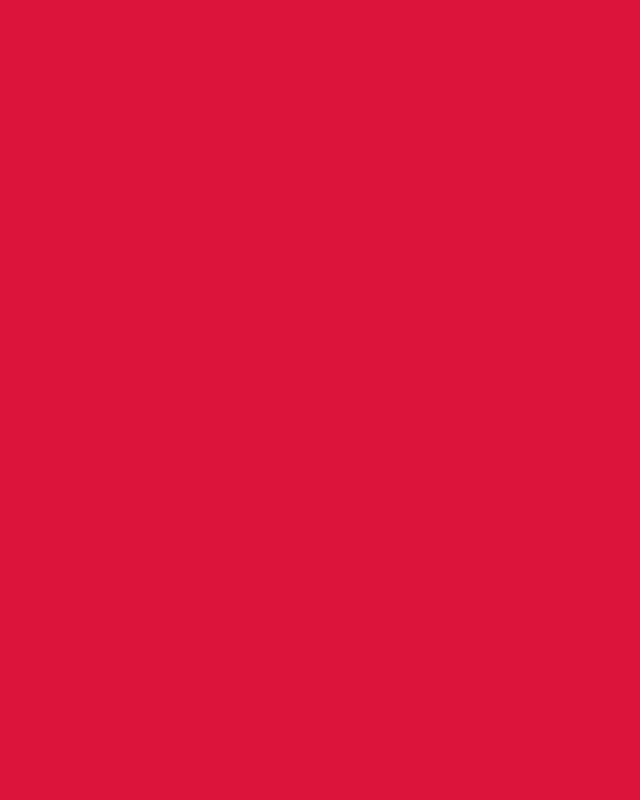
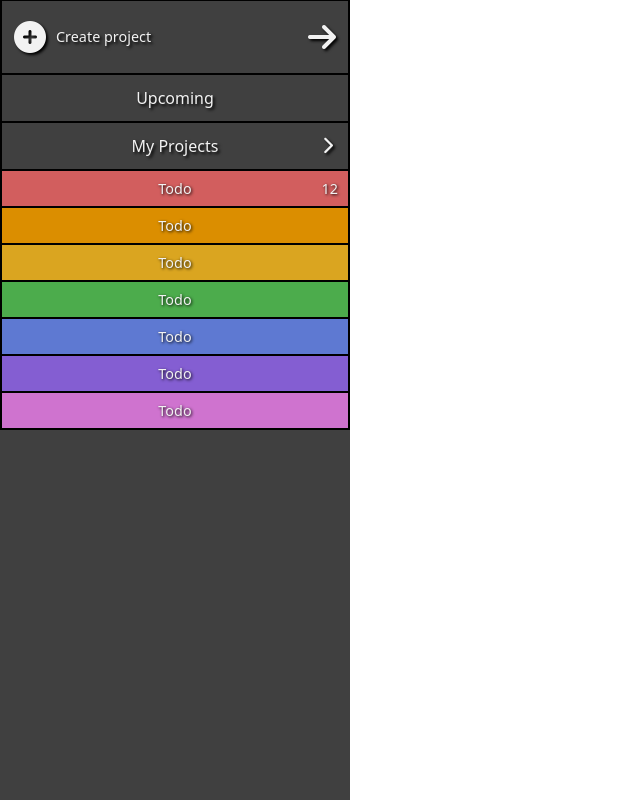
Before and after one commit to Fox-Jester/todo-project, a website built with webpack: page src/index.html in a window 1280 px wide. Shown: the whole page, without its empty margins (0-640 px from the left). Built offline with nearby package versions, Linux system fonts and the light colour scheme.

Commit message:
created control-panel css

```diff
--- a/src/index.html
+++ b/src/index.html
@@ -3,7 +3,45 @@
   <head>
     <meta charset="UTF-8" />
     <meta name="viewport" content="width=device-width, initial-scale=1.0" />
-    <title>Document</title>
+    <title>Todo App</title>
+    <script
+      src="https://kit.fontawesome.com/e186fe6458.js"
+      crossorigin="anonymous"
+    ></script>
   </head>
-  <body></body>
+  <body>
+    <div id="page">
+      <div id="control-panel">
+        <div class="tab header">
+          <div class="icon-group">
+            <i class="fa-solid fa-circle-plus icon"></i>
+            <p>Create project</p>
+          </div>
+
+          <i class="fa-solid fa-arrow-right icon"></i>
+        </div>
+        <div class="tab">Upcoming</div>
+
+        <div class="dropdown">
+          <div class="tab">
+            My Projects
+            <i class="fa-solid fa-chevron-right chevron"></i>
+          </div>
+
+          <div class="project-tab tab red">
+            Todo
+            <p>12</p>
+          </div>
+          <div class="project-tab tab orange">Todo</div>
+          <div class="project-tab tab yellow">Todo</div>
+          <div class="project-tab tab green">Todo</div>
+          <div class="project-tab tab blue">Todo</div>
+          <div class="project-tab tab purple">Todo</div>
+          <div class="project-tab tab pink">Todo</div>
+        </div>
+      </div>
+
+      <div id="content-container"></div>
+    </div>
+  </body>
 </html>
--- a/src/styles.css
+++ b/src/styles.css
@@ -1,6 +1,128 @@
+
+:root{
+    --off-black: hsl(0, 0%, 25%)
+}
+
+body{
+    font-family: system-ui, -apple-system, BlinkMacSystemFont, 'Segoe UI', Roboto, Oxygen, Ubuntu, Cantarell, 'Open Sans', 'Helvetica Neue', sans-serif;
+    margin: 0;
+}
+
+
+#page{
+    display: flex;
+}
+
+#control-panel{
+    display: flex;
+    flex-direction: column;
+
+    background-color: var(--off-black);
+    width: 350px;
+    height: 100vh;
+    color: hsl(0, 0%, 95%);
+}
+
+/* TABS */
+
+.tab{
+    display: flex;
+    justify-content: center;
+    align-items: center;
+    padding: 12px 8px;
+    border: 2px solid black;
+    border-width: 1px 2px;
+    text-shadow: 2px 2px 3px black;
+    position: relative;
+}
+
+
+.tab:last-child{
+    border-bottom: 2px solid black;
+}
+
+.tab:not(.header){
+    cursor: pointer;
+}
+
+.tab.header{
+    justify-content: space-between;
+    padding: 12px;
+}
+
+.project-tab{
+    padding: 8px 16px;
+    font-size: 0.9rem;
+    font-weight: 500;
+     text-shadow: 1px 1px 3px black;
+
+}
+
+.project-tab p{
+    position: absolute;
+    right: 10px;
+
+
+}
+
+/* COLORS */
+
+.red{
+    background-color: #d25e5e;
+}
+
+.blue{
+    background-color: rgb(94, 121, 210);
+}
+
+.purple{
+    background-color: rgba(132, 94, 210, 1);
+}
+
+.green {
+    background-color: rgb(76, 172, 76);
+}
+
+.orange{
+    background-color: rgb(219, 142, 0);
+}
+
+.pink{
+    background-color: rgb(207, 115, 207);
+}
+
+.yellow{
+    background-color: goldenrod;
+}
+
+
+/* Icons */
+
+.icon-group{
+    display: flex;
+    align-items: center;
+    gap: 10px;
+    cursor: pointer;
+}
+
+.icon-group p{
+    font-size: 0.9rem;
+}
+
+.icon{
+    font-size: 2rem;
+    cursor: pointer;
+}
+
+.chevron{
+    position: absolute;
+    right: 15px;
+    font-size: 1.1rem;
+}
 
 
 
-body{
-    background-color: crimson;
+
+#content-container{
+
 }
```
Also changed, not shown: notes.txt (added, +19 -0 lines).
